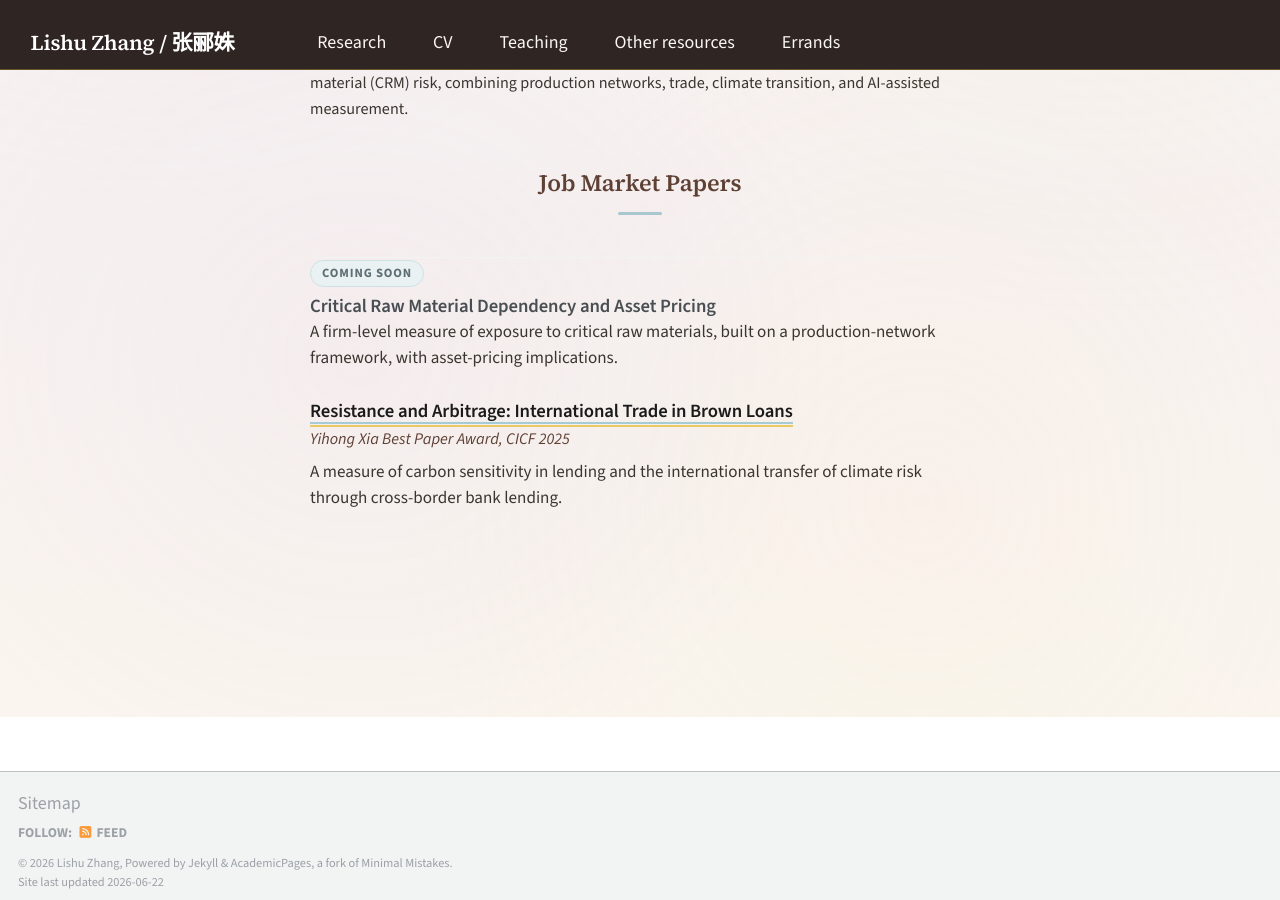
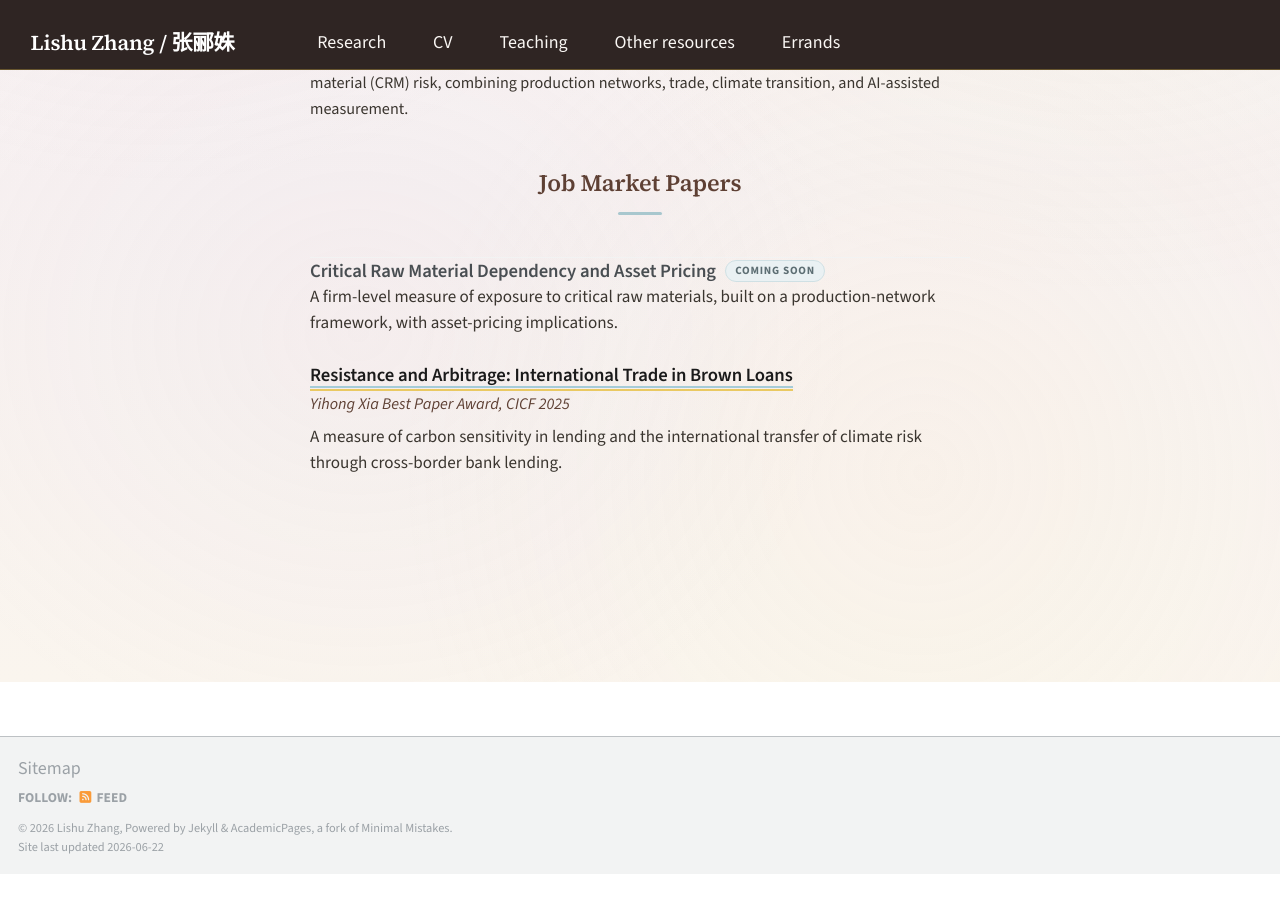
Before and after one commit to LishuZ/LishuZ.github.io, a Jekyll site: the page built from _pages/about.md, in a window 1280 px wide and 900 px high, scrolled down 482 px. Built offline with Jekyll 4.4.1, drawn with Linux system fonts in a browser that asks for light colours; after the commit the page ends 1356 px from its top, so only the background shows below that; part of the change alters nothing that is shown.

Commit message:
Move 'Coming soon' tag inline next to JMP1 title
Co-Authored-By: Claude Opus 4.8 (1M context) <noreply@anthropic.com>

```diff
--- a/_pages/about.md
+++ b/_pages/about.md
@@ -74,10 +74,11 @@ author_profile: false
 .home .paper .award { color: #5E4034; font-style: italic; }
 .home .paper .abs { font-size: 0.95rem; color: #3a352f; margin: 0; }
 .home .status {
-  display: inline-block; font-size: 0.7rem; font-weight: 700;
+  display: inline-block; font-size: 0.62rem; font-weight: 700;
   text-transform: uppercase; letter-spacing: 0.07em;
   color: #5d6e73; background: #eaf1f3; border: 1px solid #cfe0e4;
-  border-radius: 20px; padding: 3px 11px; margin-bottom: 0.5em;
+  border-radius: 20px; padding: 2px 9px; margin-left: 0.5em;
+  vertical-align: middle; position: relative; top: -1px;
 }
 
 @media (max-width: 600px) {
@@ -108,8 +109,7 @@ author_profile: false
 <h2 class="home-h2">Job Market Papers</h2>
 
 <div class="paper">
-  <span class="status">Coming soon</span>
-  <div class="ptitle">Critical Raw Material Dependency and Asset Pricing</div>
+  <div class="ptitle">Critical Raw Material Dependency and Asset Pricing <span class="status">Coming soon</span></div>
   <p class="abs">A firm-level measure of exposure to critical raw materials, built on a production-network framework, with asset-pricing implications.</p>
 </div>
 
```
